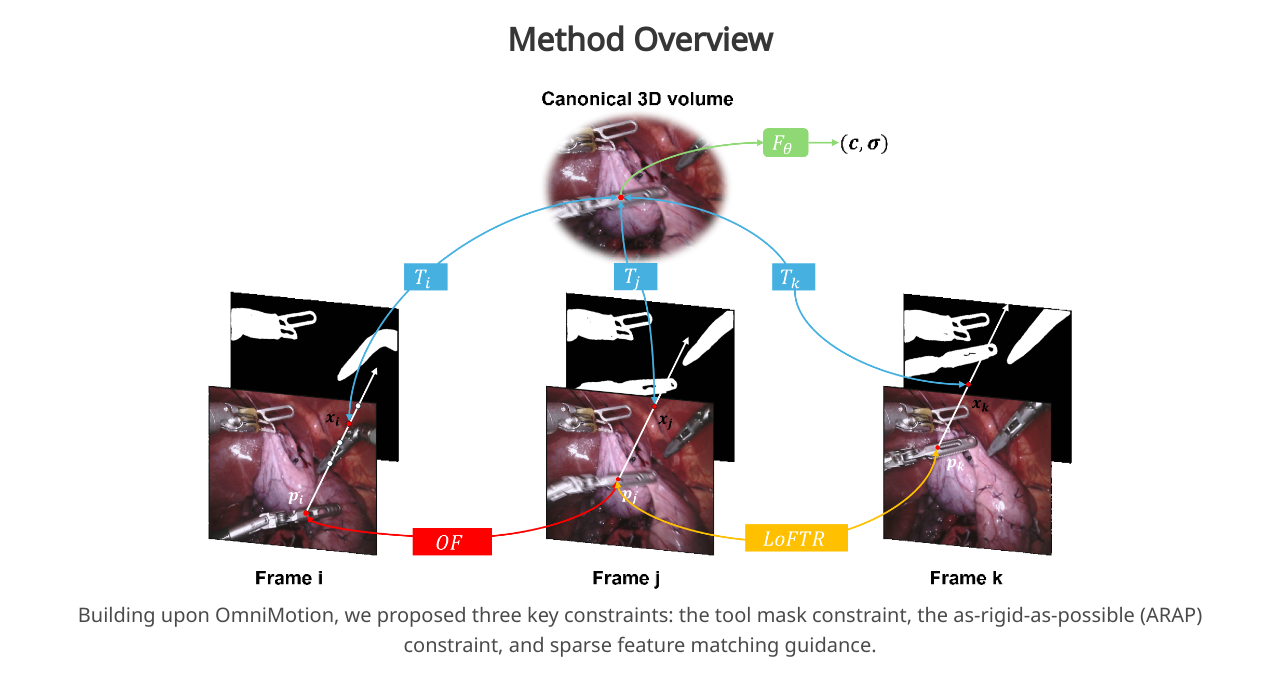
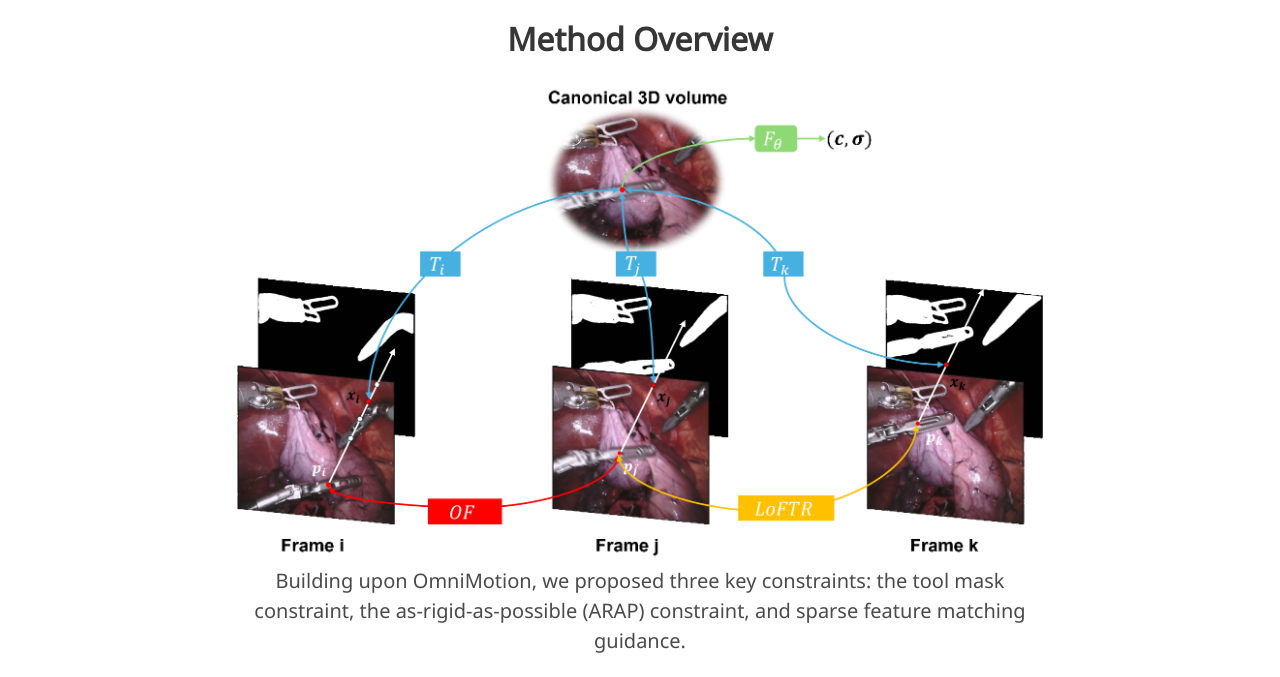
Before and after one commit to zhanbh1019/SurgicalMotion.github.io, a plain HTML site: page index.html in a window 1280 px wide. Shown: the part 1197-1874 px from the top of the page. Drawn offline with nearby package versions, Linux system fonts and the light colour scheme; some icons are missing; a web font is replaced by a local one.

Commit message:
Update index.html

```diff
--- a/index.html
+++ b/index.html
@@ -156,8 +156,8 @@
   <div class="hero-body">
     <div class="container">
       <h2 class="title is-3 has-text-centered">Method Overview</h2>
-      <img src="static/images/method.png" alt="Method Overview Diagram" style="max-width: 75%; height: auto; margin: auto; display: block;" />
-      <p class="has-text-centered is-size-5">
+      <img src="static/images/method.png" alt="Method Overview Diagram" style="max-width: 70%; height: auto; margin: auto; display: block;" />
+      <p class="has-text-centered is-size-5" style="max-width: 70%; margin: auto; text-align: center;">
         Building upon OmniMotion, we proposed three key constraints: the tool mask constraint,
         the as-rigid-as-possible (ARAP) constraint, and sparse feature matching guidance.
       </p>
```
